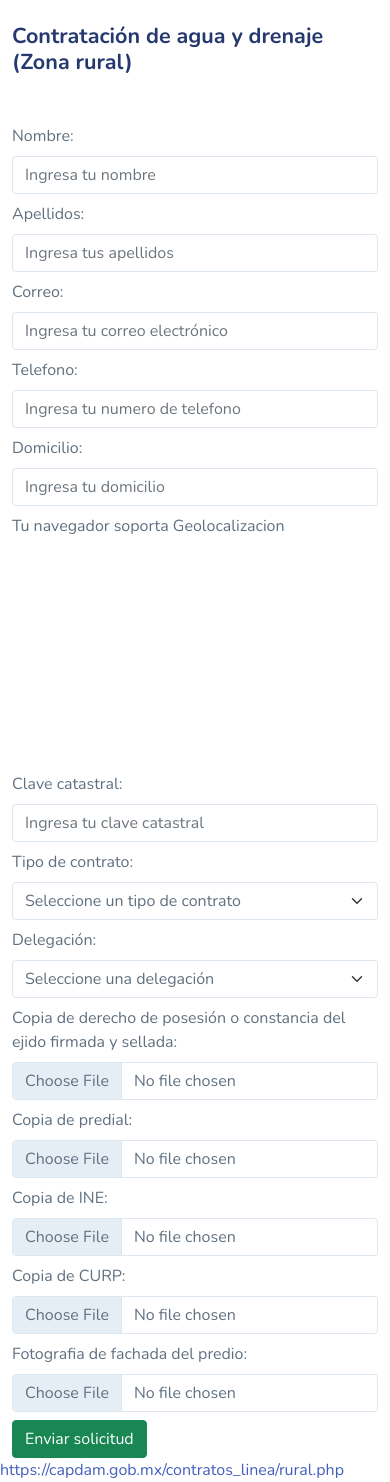
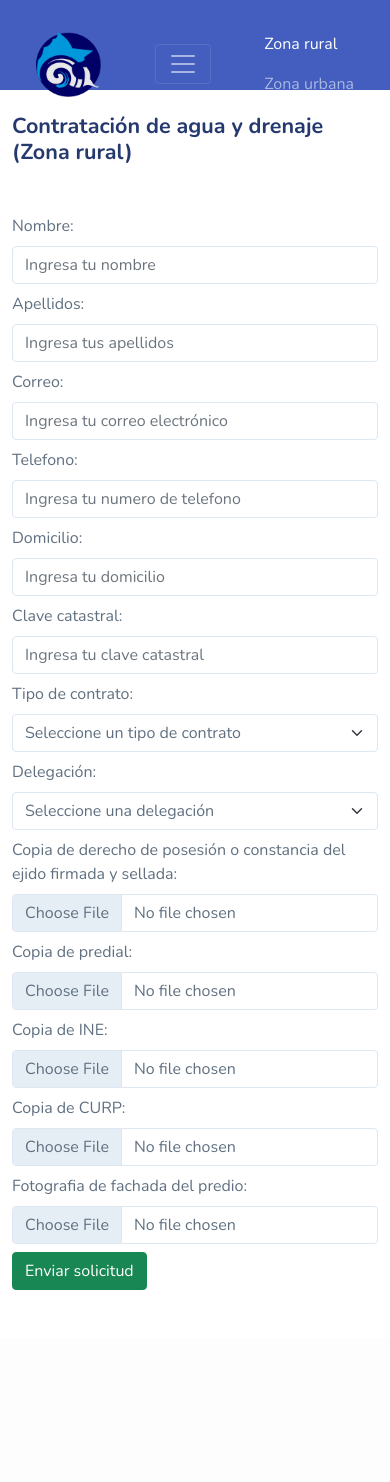
Before and after one commit to BeMora11/Contratos-CAPDAM, a PHP site: page /rural.php in a window 390 px wide. After the commit the page ends 1290 px from the top, so only its background shows below. Run offline with PHP 8.4, Linux system fonts and the light colour scheme; data comes from the database, SQL or seed files in the repository; some libraries are stand-ins or nearby versions.

Commit message:
Cambios Finales

```diff
--- a/rural.php
+++ b/rural.php
@@ -15,11 +15,26 @@
 </head>
 
 <body>
+  <nav class="navbar navbar-expand-lg navbar-dark bg-primary">
+    <div class="container-fluid">
+      <a class="" href="#"><img src="assets/images/logo.png" width="65" height="65" alt=""></a>
+      <button class="navbar-toggler" type="button" data-bs-toggle="collapse" data-bs-target="#navbarNavAltMarkup" aria-controls="navbarNavAltMarkup" aria-expanded="false" aria-label="Toggle navigation">
+        <span class="navbar-toggler-icon"></span>
+      </button>
+      <div class="" id="navbarNavAltMarkup">
+        <div class="navbar-nav">
+          <a class="nav-link active" aria-current="page" href="rural.php">Zona rural</a>
+          <a class="nav-link" href="urbana.php">Zona urbana</a>
+        </div>
+      </div>
+    </div>
+  </nav>
+
   <div class="container">
     <h4 class="mt-4">Contratación de agua y drenaje (Zona rural)</h4>
     <form action="" method="POST" id="contratacionRural" enctype="multipart/form-data">
       <input type="text" hidden value="Rural" name="tipo_contrato">
-      <div class="row mt-5">
+      <div class="row my-5">
         <div class="col-sm-6 mb-2">
           <label class="form-label">Nombre:</label>
           <input type="text" placeholder="Ingresa tu nombre" name="nombre" class="form-control" required>
@@ -39,9 +54,6 @@
         <div class="col-sm-12 mb-2">
           <label class="form-label">Domicilio:</label>
           <input type="text" placeholder="Ingresa tu domicilio" name="domicilio" class="form-control" required>
-        </div>
-        <div class="col-sm-12 mb-2" style="height: 250px;">
-          <div id="map"></div>
         </div>
         <div class="col-sm-12 mb-2">
           <label class="form-label">Clave catastral:</label>
@@ -107,44 +119,9 @@
     </form>
   </div>
 
-  <!-- <script src="https://maps.googleapis.com/maps/api/js?key=AIzaSyDSWjNRJdjcKyVfPgym0tcqMISTdRc2Tls&callback=iniciarMap()"></script> -->
+  <script src="assets/vendors/sweetalert2/sweetalert2.all.min.js"></script>
 
   <script>
-    function findMe() {
-      var output = document.getElementById('map');
-
-      // Verificar si soporta geolocalizacion
-      if (navigator.geolocation) {
-        output.innerHTML = "<p>Tu navegador soporta Geolocalizacion</p>";
-      } else {
-        output.innerHTML = "<p>Tu navegador no soporta Geolocalizacion</p>";
-      }
-
-      //Obtenemos latitud y longitud
-      function localizacion(posicion) {
-
-        var latitude = posicion.coords.latitude;
-        var longitude = posicion.coords.longitude;
-
-        var imgURL = "https://maps.googleapis.com/maps/api/staticmap?center=" + latitude + "," + longitude + "&size=600x300&markers=color:red%7C" + latitude + "," + longitude + "&key=AIzaSyDSWjNRJdjcKyVfPgym0tcqMISTdRc2Tls";
-
-        output.innerHTML = "<img src='" + imgURL + "'>";
-
-
-
-      }
-
-      function error() {
-        output.innerHTML = "<p>No se pudo obtener tu ubicación</p>";
-
-      }
-
-      navigator.geolocation.getCurrentPosition(localizacion, error);
-
-    }
-
-    findMe();
-
     const contratacionRural = document.getElementById('contratacionRural');
 
     contratacionRural.onsubmit = function(e) {
@@ -185,5 +162,5 @@
     }
   </script>
 </body>
-<a href="https://capdam.gob.mx/contratos_linea/rural.php">https://capdam.gob.mx/contratos_linea/rural.php</a>
+
 </html>
```
Also changed, not shown: index.php (+5 -5 lines), urbana.php (+17 -1 lines).
